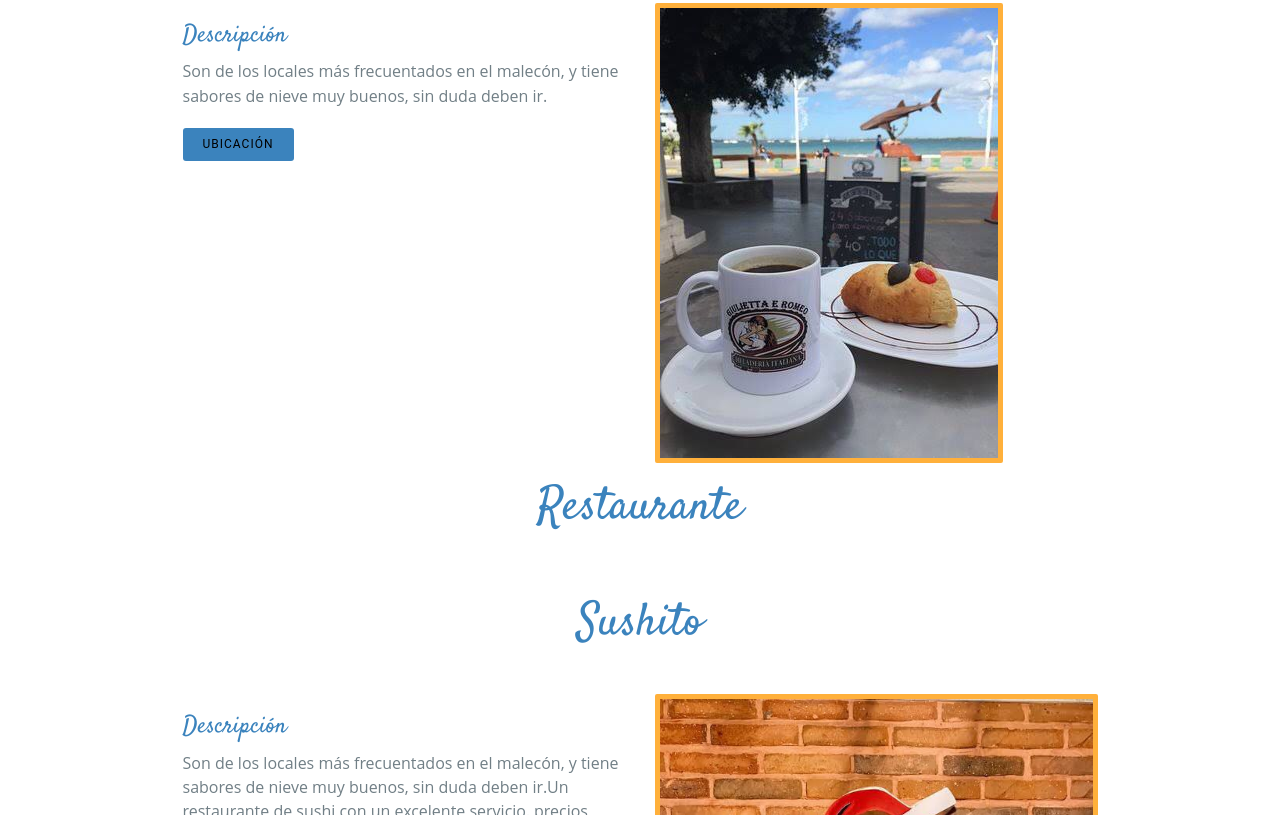
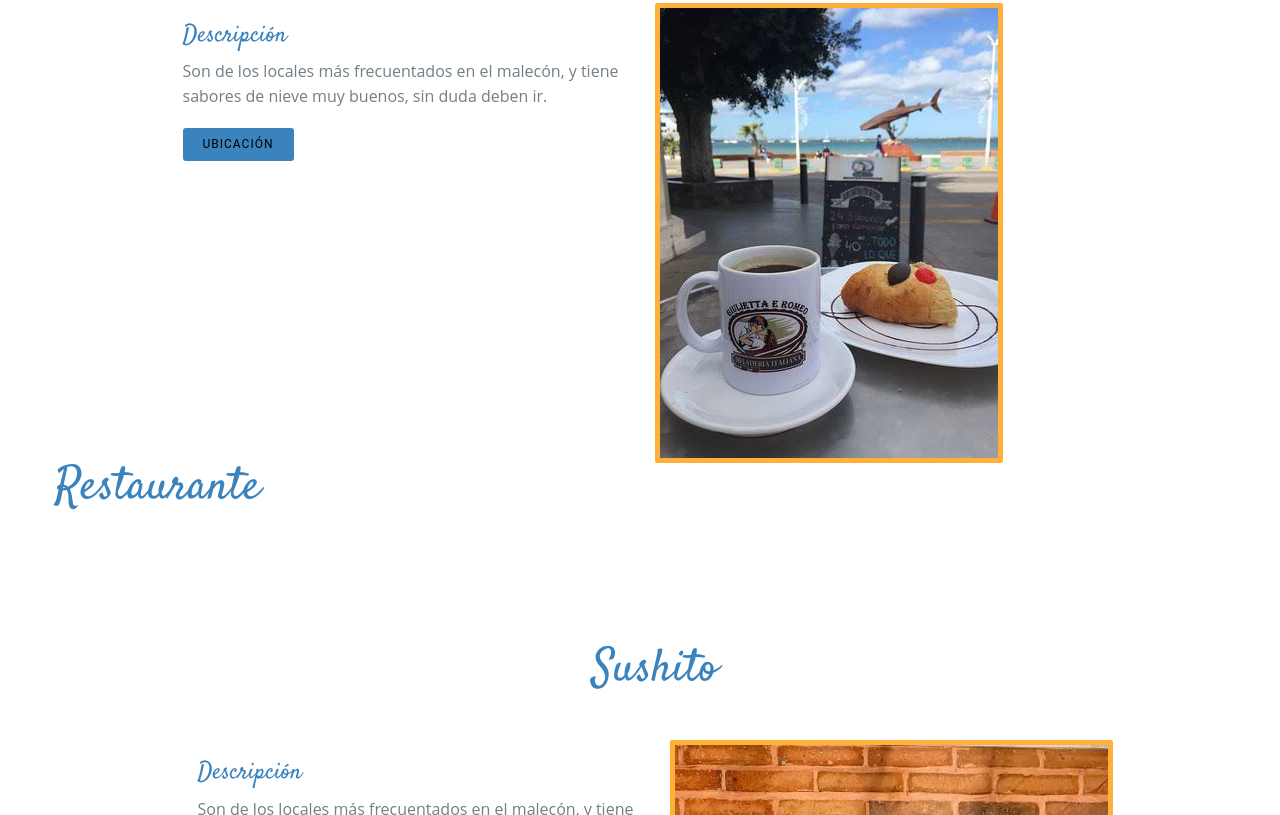
Before and after one commit to Cactus-and-Cocos/Cactus-and-Cocos.github.io, a plain HTML site: page index.html in a window 1280 px wide. Shown: the part 1253-2068 px from the top of the page. Drawn offline with Linux system fonts and the light colour scheme; a web font is replaced by a local one.

Commit message:
Update index.html

```diff
--- a/index.html
+++ b/index.html
@@ -80,16 +80,10 @@
             <div class="col-md-6 col-sm-6">
                <img src="img/neveria/romeoandjulieta/02.jpeg" alt="" class="img-responsive">
             </div>
+         </div
+         <div class="col-md-12 text-center marb-35">
+            <h1 class="header-h"><br><br><br>Restaurante <br><br><br></h1>
          </div>
-         <br>
-         <br>
-         <br>
-         <div class="col-md-12 text-center marb-35">
-            <h1 class="header-h">Restaurante</h1>
-         </div>
-         <br>
-         <br>
-         <br>
          <div class="container">
          <div class="row">
          <div class="col-md-12 text-center marb-35">
```
